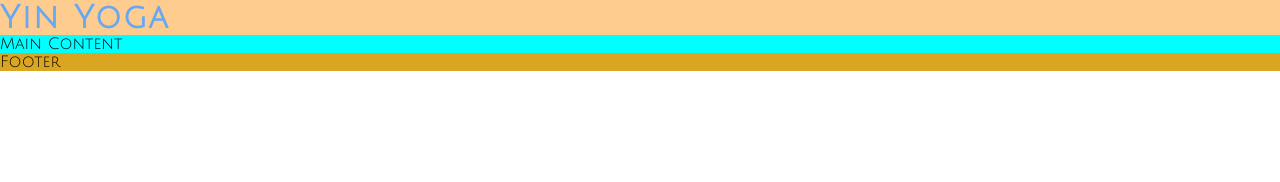
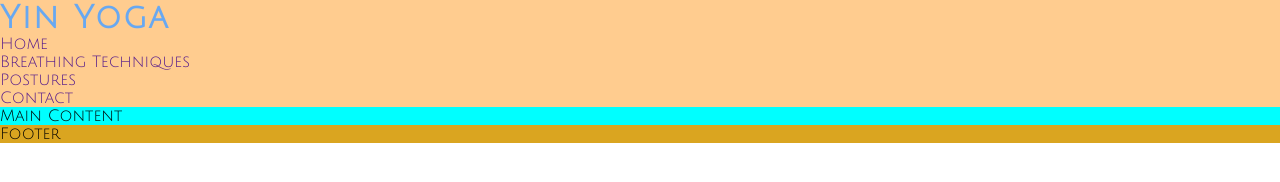
Before and after one commit to FlyingCarpetC/yin-yoga, a plain HTML site: page index.html in a window 1280 px wide. Drawn offline with Linux system fonts and the light colour scheme.

Commit message:
added nav bar links

```diff
--- a/index.html
+++ b/index.html
@@ -17,6 +17,15 @@
         <a href="index.html">
             <h1 id="">Yin Yoga</h1>
         </a>
+
+        <nav>
+            <ul id="">
+                <li><a href="" class="hover">Home</a></li>
+                <li><a href="">Breathing Techniques</a></li>
+                <li><a href="">Postures</a></li>
+                <li><a href="">Contact</a></li>
+            </ul>
+        </nav>
     </header>
 
     <!--Main Content-->
```
